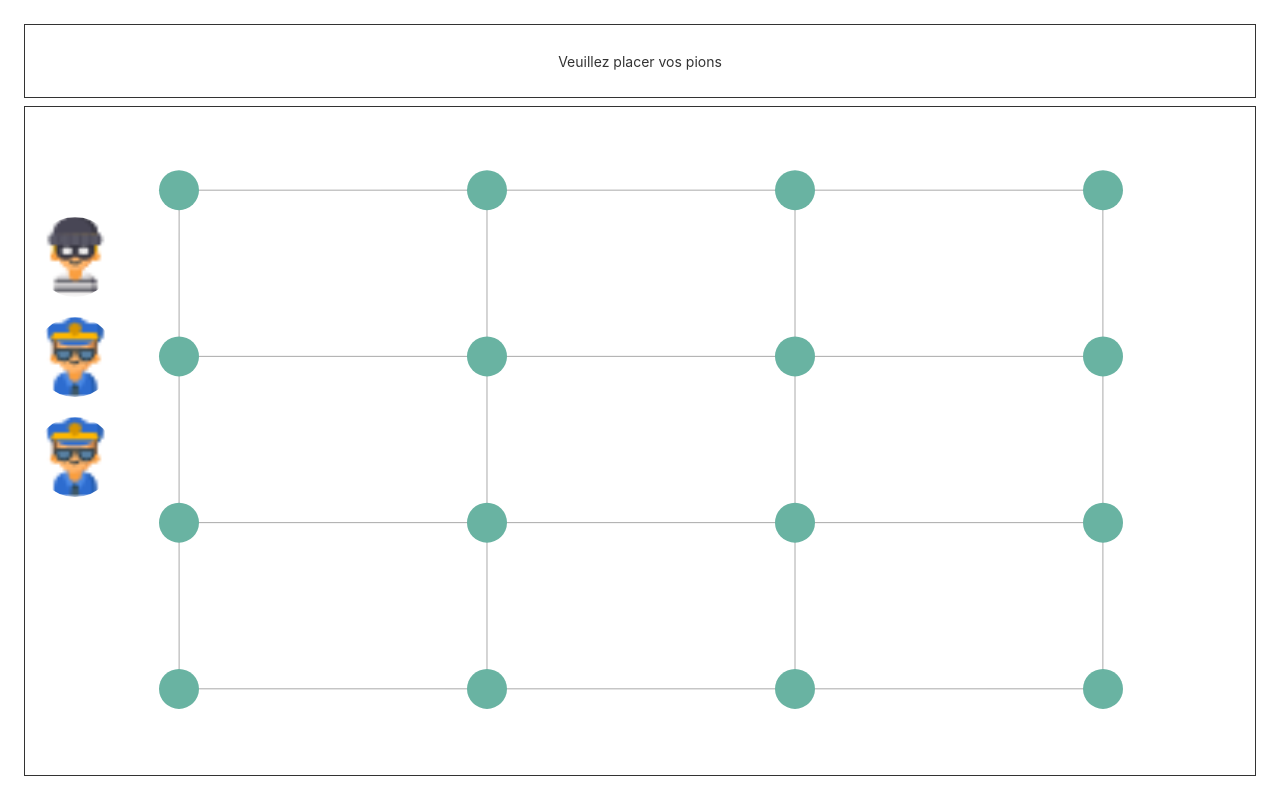
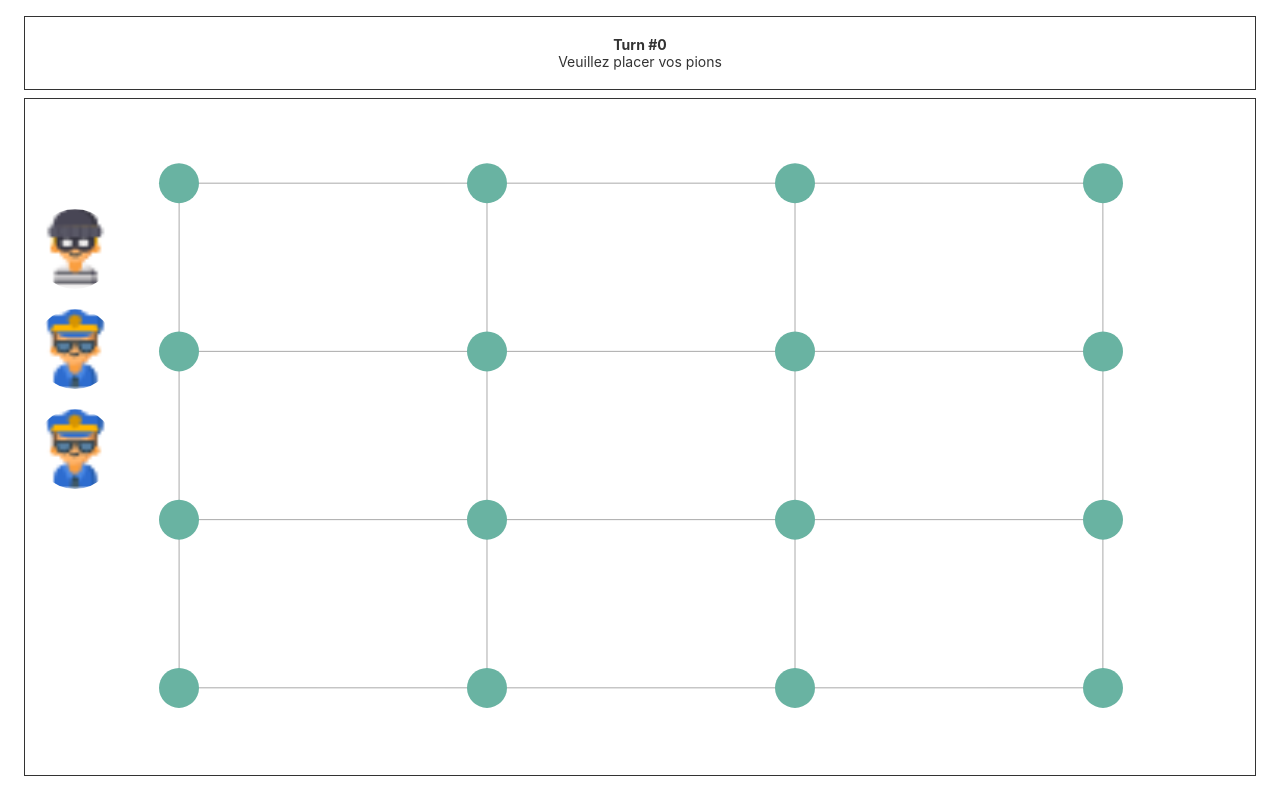
Before and after one commit to Gregory-Hoareau/TER-TerraNumerica, an Angular app in the folder Terra-Numerica/: page /test-d3js in a window 1280 px wide. Built offline with nearby package versions, Linux system fonts and the light colour scheme.

Commit message:
#11 Affichage textuel
-Affichage du nombre de tour
-Affichage du camp qui doit jouer dans des couleurs différentes

```diff
--- a/Terra-Numerica/src/app/_services/game/game.service.ts
+++ b/Terra-Numerica/src/app/_services/game/game.service.ts
@@ -4,6 +4,7 @@ import { Pawns } from 'src/app/models/Pawn/pawn';
 import { PawnState } from 'src/app/models/Pawn/PawnState/pawn-state';
 import { Thief } from 'src/app/models/Pawn/Thief/thief';
 import { environment } from 'src/environments/environment';
+import * as d3 from 'd3';
 
 @Injectable({
   providedIn: 'root'
@@ -32,6 +33,9 @@ export class GameService {
       this.checkPlacement();
       if(!this.placingPawns) {
         this.startGame();
+        d3.select('#main-message')
+          .style('color', 'green')
+          .text(() => 'C\'est au tour du voleur.');
       }
     }
     else {
@@ -58,6 +62,7 @@ export class GameService {
   private startGame() {
     console.log('GAME IS STARTING')
     this.setPlayersTurn(this.thiefs);
+    this.turnCount++;
   }
 
   private updateStates() {
@@ -68,8 +73,11 @@ export class GameService {
       }
       this.thiefTurn = !allThiefHasPlayed;
       if(!this.thiefTurn) {
+        this.turnCount++;
         this.setPlayersTurn(this.cops);
-        this.turnCount++;
+        d3.select('#main-message')
+          .style('color', 'blue')
+          .text(() => 'C\'est au tour des policiers.');
       }
     } else {
       let allCopsHasPlayed = true;
@@ -78,8 +86,11 @@ export class GameService {
       }
       this.thiefTurn = allCopsHasPlayed;
       if(this.thiefTurn) {
+        this.turnCount++;
         this.setPlayersTurn(this.thiefs);
-        this.turnCount++;
+        d3.select('#main-message')
+          .style('color', 'green')
+          .text(() => 'C\'est au tour du voleur.');
       }
     }
   }
@@ -98,7 +109,7 @@ export class GameService {
         allThiefCapture = allThiefCapture || t.isAtSamePostionAs(this.cops[i]);
       }
     }
-    let timerEnd = this.turnCount > 20
+    let timerEnd = this.turnCount > 15
     if(allThiefCapture) this.winner = 'Policiers';
     else if(timerEnd) this.winner = 'Voleur';
     return allThiefCapture || timerEnd;
--- a/Terra-Numerica/src/app/test-d3js/test-d3js.component.html
+++ b/Terra-Numerica/src/app/test-d3js/test-d3js.component.html
@@ -1,2 +1,4 @@
-<div id="hud"></div>
+<div id="hud">
+    <span><strong>Turn #{{getTurnCount()}}</strong></span>
+</div>
 <div id="visualizer"></div>
--- a/Terra-Numerica/src/app/test-d3js/test-d3js.component.scss
+++ b/Terra-Numerica/src/app/test-d3js/test-d3js.component.scss
@@ -8,3 +8,19 @@
     top: 0;
     margin: 8px;
 }
+
+#hud {
+    display: flex;
+    flex-direction: column;
+    align-items: center;
+    justify-content: center;
+    height: 10%;
+    margin: 0 8px 8px 8px;
+    border: solid 1px;
+}
+
+#visualizer {
+    flex: 1;
+    border: solid 1px;
+    margin: 0 8px 8px 8px;
+}
--- a/Terra-Numerica/src/app/test-d3js/test-d3js.component.ts
+++ b/Terra-Numerica/src/app/test-d3js/test-d3js.component.ts
@@ -38,9 +38,9 @@ export class TestD3jsComponent implements OnInit {
     this.height = document.getElementById('visualizer').offsetHeight;
     this.grid.init(4,4,this.width,this.height);
     this.svg = d3.select("#visualizer")
-    .append("svg")
-        .attr("width", this.width)
-        .attr("height", this.height)
+                .append("svg")
+                    .attr("width", this.width)
+                    .attr("height", this.height)
 
     this.graphService.initGraph('grid', [4, 4])
     this.nodes = this.graphService.getNodes();
@@ -219,4 +219,8 @@ export class TestD3jsComponent implements OnInit {
     return this.graphService.showPossibleMove(event);
   }
 
+  getTurnCount() {
+    return this.gameManager.getTurnCount();
+  }
+
 }
--- a/Terra-Numerica/src/styles.scss
+++ b/Terra-Numerica/src/styles.scss
@@ -13,19 +13,3 @@ body {
 p {
     margin: 0;
 }
-
-#hud {
-    display: flex;
-    flex-direction: column;
-    align-items: center;
-    justify-content: center;
-    height: 10%;
-    margin: 8px;
-    border: solid 1px;
-}
-
-#visualizer {
-    flex: 1;
-    border: solid 1px;
-    margin: 0 8px 8px 8px;
-}
```
